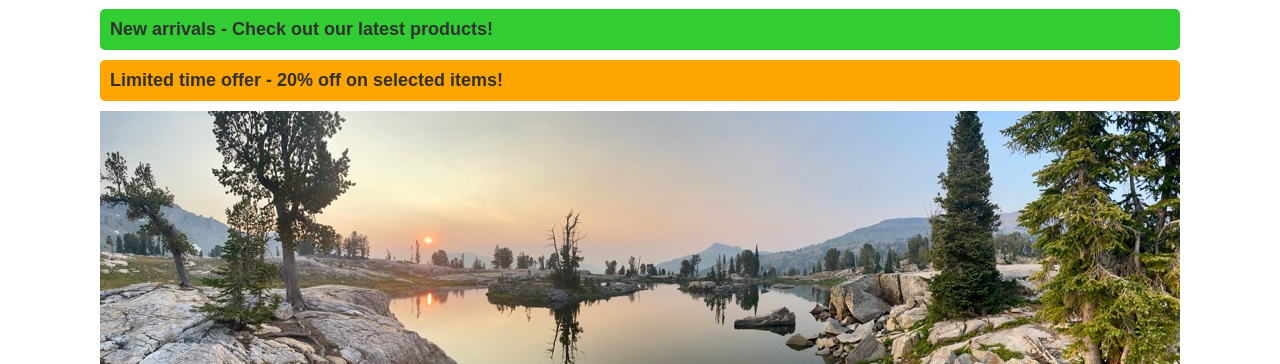
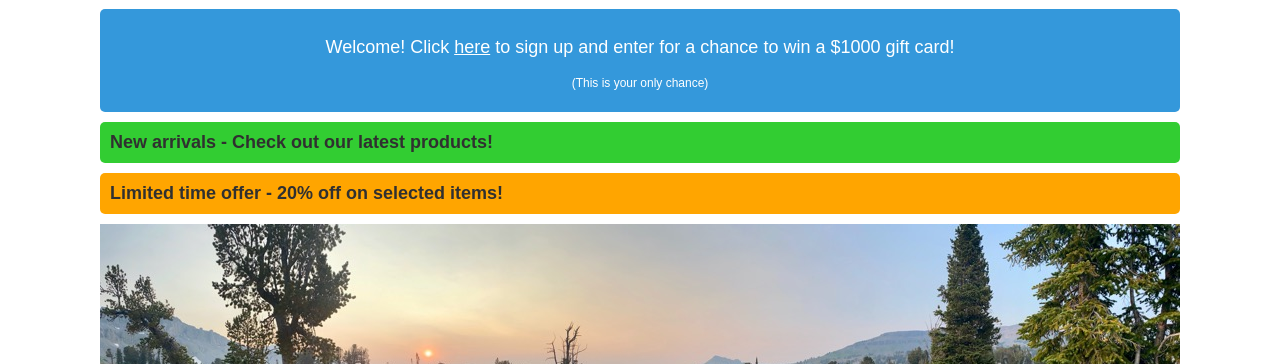
Before and after one commit to michaelparkernorton/team3, a website built with Vite: page src/index.html in a window 1280 px wide. Shown: the part 63-427 px from the top of the page. Built offline with nearby package versions, Linux system fonts and the light colour scheme.

Commit message:
Worked on banner

```diff
--- a/src/css/style.css
+++ b/src/css/style.css
@@ -311,3 +311,25 @@ footer {
   border-radius: 5px;
   font-weight: bold;
 }
+
+#welcomeBanner{
+  display: none;
+  background: #3498db;
+  color: #fff;
+  padding: 10px;
+  margin: 10px 0;
+  border-radius: 5px;
+  text-align: center;
+}
+#bannerLink {
+  color: #fff;
+  text-decoration: underline;
+  cursor: pointer;
+  transition: .2s;
+}
+#bannerLink:hover{
+  font-size: 3vh;
+}
+.incentive{
+  font-size: 1.5vh;
+}
--- a/src/index.html
+++ b/src/index.html
@@ -5,13 +5,17 @@
     <meta name="viewport" content="width=device-width, initial-scale=1.0" />
     <title>Sleep Outside | Home</title>
     <link rel="stylesheet" href="/css/style.css" />
-    <link rel="stylesheet" href="css/product-page.css">
+    <link rel="stylesheet" href="/css/product-page.css">
     <script src="js/main.js" type="module"></script>
 
 
   </head>
   <body>
     <header class="divider" id="main-header"></header>
+    <div id="welcomeBanner">
+      <p>Welcome! Click <a id="bannerLink" onclick="closeBanner()" href="/Users/foxygrandpa/Desktop/WDD 330 Code/team3/src/login/index.html">here</a> to sign up and enter for a chance to win a $1000 gift card!</p>
+      <p class="incentive">(This is your only chance)</p>
+    </div>
     <main class="divider">
       <div class="hero">
         <img
--- /dev/null
+++ b/src/js/banner.js
@@ -0,0 +1,15 @@
+var welcomeBanner = document.getElementById("welcomeBanner");
+
+document.addEventListener("DOMContentLoaded", function() {
+  if (!localStorage.getItem("visitedBanner")) {
+    // Show the banner
+    welcomeBanner.style.display = "block";
+
+    // This is so local storage can track when a user has been to the site or not.
+    localStorage.setItem("visitedBanner", "true");
+  }
+});
+
+export function closeBanner() {
+  document.getElementById("welcomeBanner").style.display = "none";
+}
--- a/src/js/main.js
+++ b/src/js/main.js
@@ -1,10 +1,12 @@
 import { Func } from "./mjs/alert.mjs";
 import { loadHeaderFooter } from "./mjs/utils.mjs";
+import { closeBanner } from "./banner.js";
 
 // import { superscript } from "./superscript.mjs";
 
 loadHeaderFooter();
 Func();
+closeBanner();
 // const productCardTemplate = document.querySelector("[data-product-template]");
 // const productCardContainer = document.querySelector("[data-product-cards-container]");
 // const searchInput = document.querySelector("[data-search]");
```
